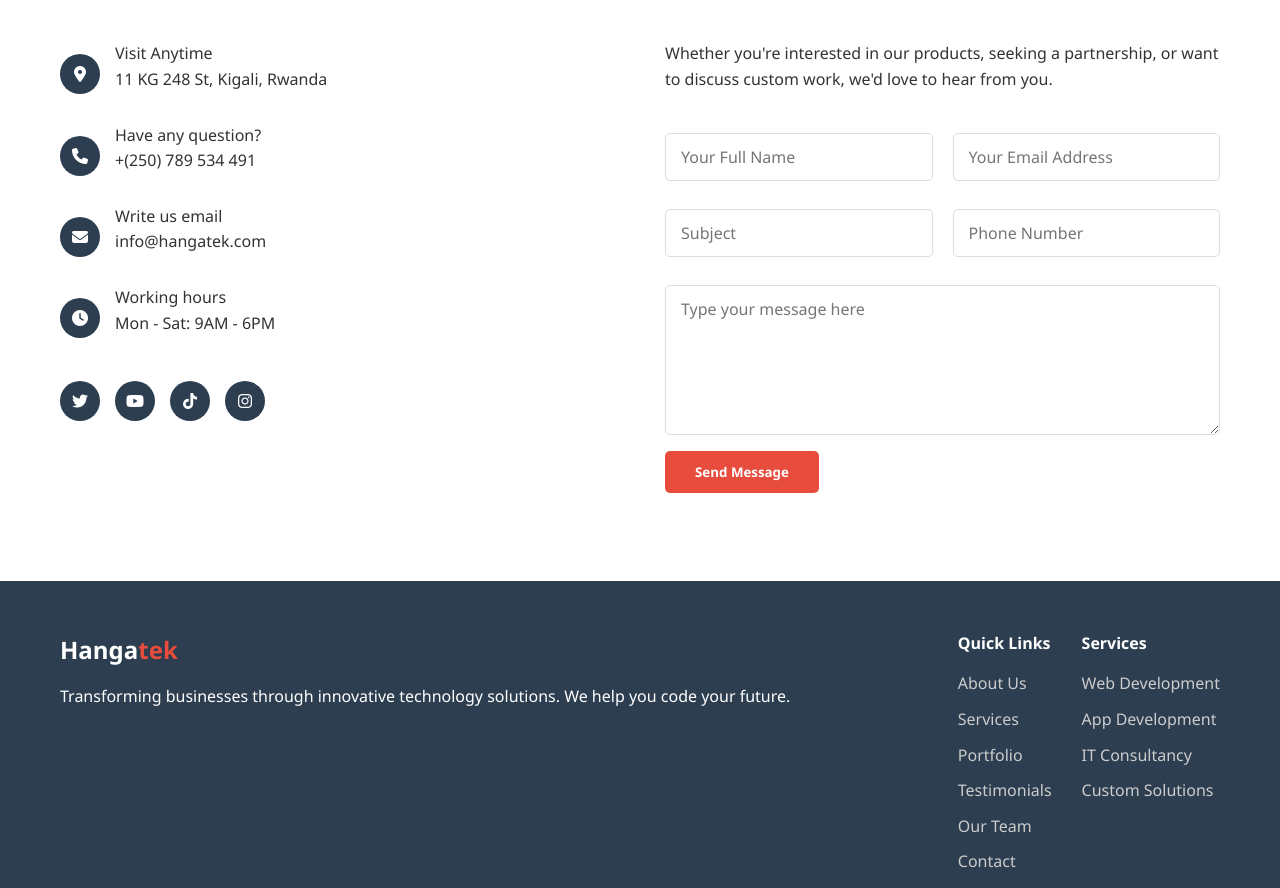
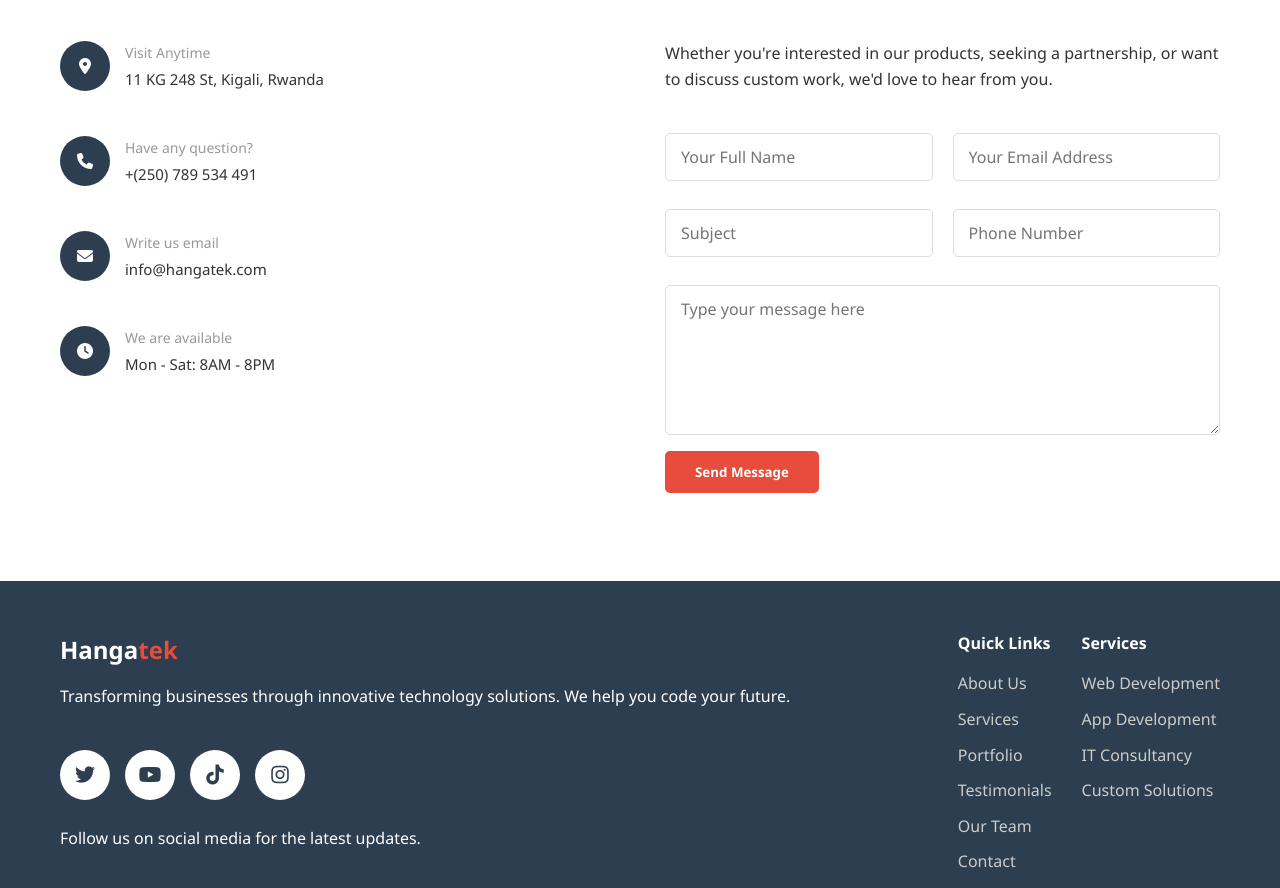
Before and after one commit to Pacifique16/Hangatek-ltd, a plain HTML site: page index.html in a window 1280 px wide. Shown: the part 6180-7068 px from the top of the page. Drawn offline with Linux system fonts and the light colour scheme.

Commit message:
made socials bigger

```diff
--- a/global.css
+++ b/global.css
@@ -707,12 +707,12 @@
         .contact-detail {
             display: flex;
             align-items: center;
-            margin-bottom: 15px;
+            margin-bottom: 45px;
         }
 
         .contact-detail i {
-            width: 40px;
-            height: 40px;
+            width: 50px;
+            height: 50px;
             background-color: var(--primary-color);
             color: white;
             border-radius: 50%;
@@ -722,23 +722,41 @@
             margin-right: 15px;
         }
 
+        .contact-text {
+            display: flex;
+            flex-direction: column;
+            line-height: 1.6;
+        }
+
+        .contact-text .label {
+            font-size: 14px;
+            color: #999;  /* same grey tone as placeholders */
+            margin-bottom: 2px;
+            font-weight: 450;
+        }
+
+        .contact-text .value {
+            font-size: 15px;       /* same as your site body text */
+            color: #333;           /* same as other paragraphs */
+            font-weight: 400;
+        }
+
+        .contact-text .value a {
+            color: #333;
+            text-decoration: none;
+        }
+
+        .contact-text .value a:hover {
+            color: var(--secondary-color);
+        }
+
+
+
         .contact-social {
             display: flex;
             gap: 15px;
         }
 
-        .contact-social a {
-            width: 40px;
-            height: 40px;
-            background-color: var(--primary-color);
-            color: white;
-            border-radius: 50%;
-            display: flex;
-            align-items: center;
-            justify-content: center;
-            text-decoration: none;
-            transition: all 0.3s ease;
-        }
 
         .contact-social a:hover {
             background-color: var(--secondary-color);
@@ -840,6 +858,27 @@
             padding-top: 20px;
             border-top: 1px solid rgba(255, 255, 255, 0.1);
         }
+
+        footer .contact-social a {
+            width: 50px;
+            height: 50px;
+            background-color: white;         /* white circle */
+            color: var(--primary-color);     /* dark icon color (same as hero buttons) */
+            border-radius: 50%;
+            display: flex;
+            align-items: center;
+            justify-content: center;
+            font-size: 20px;
+            text-decoration: none;
+            transition: all 0.3s ease;
+        }
+
+        footer .contact-social a:hover {
+            background-color: var(--secondary-color); /* red accent on hover */
+            color: white;                             /* icon turns white */
+            transform: translateY(-5px);
+        }
+
 
         /* Modal */
         .modal {
--- a/index.html
+++ b/index.html
@@ -404,30 +404,46 @@
                     <div class="contact-details">
                         <div class="contact-detail">
                             <i class="fas fa-map-marker-alt"></i>
-                            <p>Visit Anytime<br>
-                                <a href="https://www.google.com/maps?q=11+KG+248+St,+Kigali,+Rwanda" target="_blank">11 KG 248 St, Kigali, Rwanda</a></p>
+                            <div class="contact-text">
+                                <span class="label">Visit Anytime</span>
+                                <span class="value">
+                                    <a href="https://www.google.com/maps?q=11+KG+248+St,+Kigali,+Rwanda" target="_blank">
+                                        11 KG 248 St, Kigali, Rwanda
+                                    </a>
+                                </span>
+                            </div>
                         </div>
+
                         <div class="contact-detail">
                             <i class="fas fa-phone"></i>
-                            <p>Have any question?<br>
-                                <a href="tel: +250789534491">+(250) 789 534 491</a></p>
+                            <div class="contact-text">
+                                <span class="label">Have any question?</span>
+                                <span class="value">
+                                    <a href="tel:+250789534491">+(250) 789 534 491</a>
+                                </span>
+                            </div>
                         </div>
+
                         <div class="contact-detail">
                             <i class="fas fa-envelope"></i>
-                            <p>Write us email<br>
-                                <a href="mailto:info@hangatek.com">info@hangatek.com</a></p>
+                            <div class="contact-text">
+                                <span class="label">Write us email</span>
+                                <span class="value">
+                                    <a href="mailto:info@hangatek.com">info@hangatek.com</a>
+                                </span>
+                            </div>
                         </div>
+
                         <div class="contact-detail">
                             <i class="fas fa-clock"></i>
-                            <p>Working hours<br>Mon - Sat: 9AM - 6PM</p>
+                            <div class="contact-text">
+                                <span class="label">We are available</span>
+                                <span class="value">Mon - Sat: 8AM - 8PM</span>
+                            </div>
                         </div>
+
                     </div>
-                    <div class="contact-social">
-                        <a href="#"><i class="fab fa-twitter"></i></a>
-                        <a href="#"><i class="fab fa-youtube"></i></a>
-                        <a href="#"><i class="fab fa-tiktok"></i></a>
-                        <a href="#"><i class="fab fa-instagram"></i></a>
-                    </div>
+
                 </div>
                 <div class="contact-form">
                     <form id="contactForm">
@@ -475,6 +491,16 @@
                 <div class="footer-info">
                     <div class="footer-logo">Hanga<span>tek</span></div>
                     <p>Transforming businesses through innovative technology solutions. We help you code your future.</p>
+                    <br>
+
+                    <div class="contact-social">
+                        <a href="#"><i class="fab fa-twitter"></i></a>
+                        <a href="https://www.youtube.com/@paccy__hapa" target="_blank"><i class="fab fa-youtube"></i></a>
+                        <a href="#"><i class="fab fa-tiktok"></i></a>
+                        <a href="#"><i class="fab fa-instagram"></i></a>
+                    </div>
+                    <br>
+                    <p>Follow us on social media for the latest updates.</p>
                 </div>
                 <div class="footer-links">
                     <div class="footer-nav">
```
